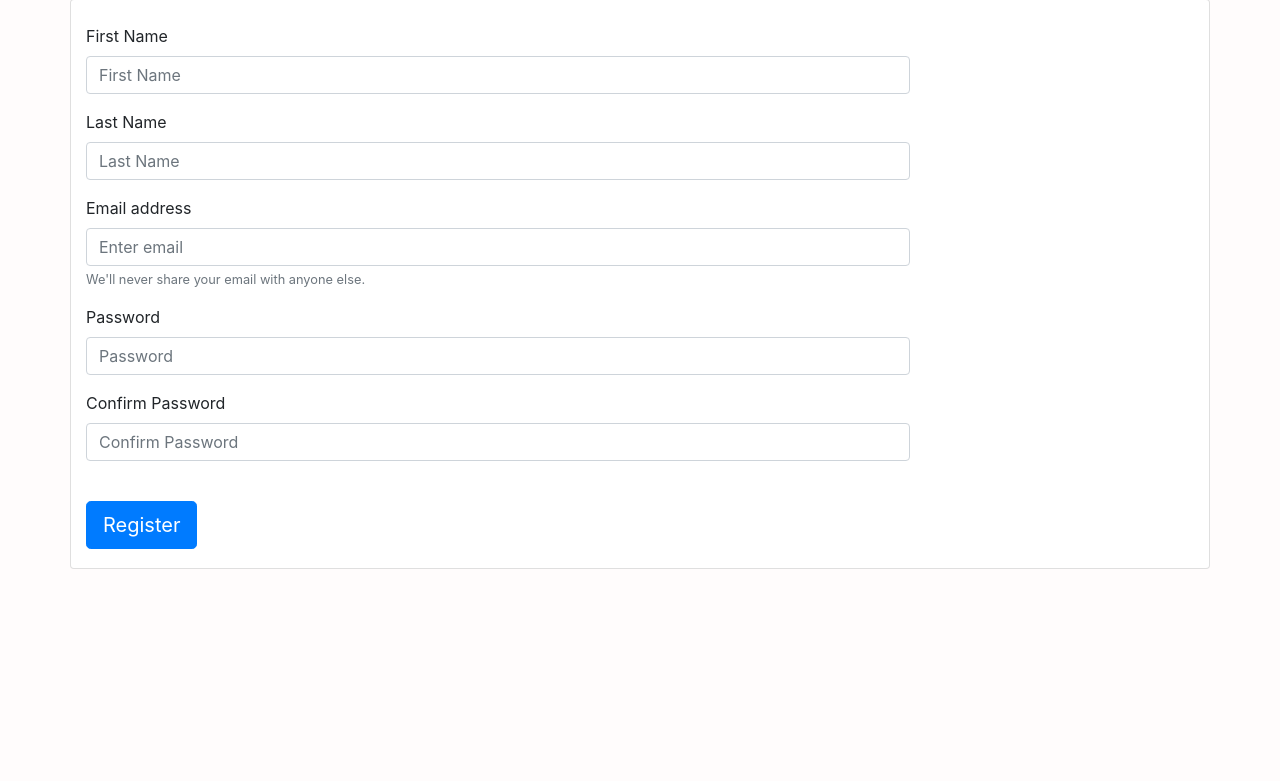
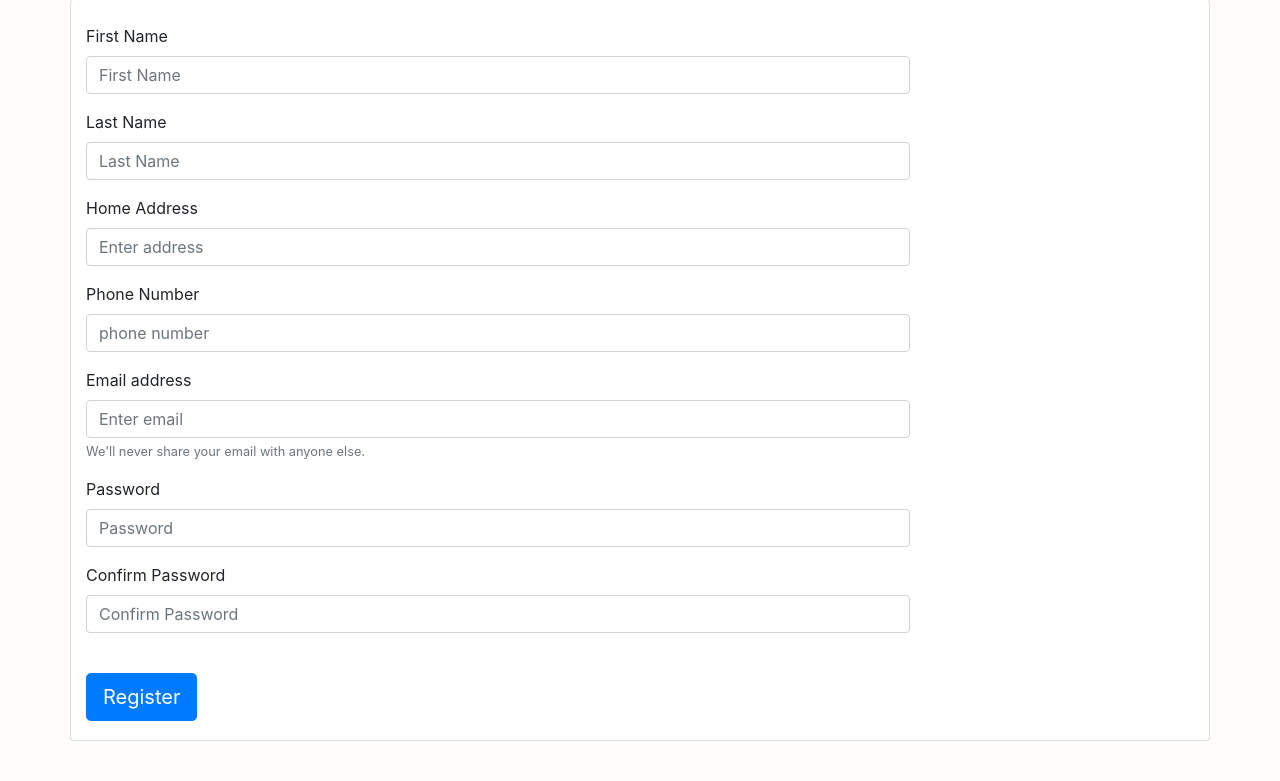
Before and after one commit to yonathanF/Hospital_Management, a Django app: page /auth/register in a window 1280 px wide. Shown: the part 155-936 px from the top of the page. Before the commit the page ends 724 px from the top, so only its background shows below. Run offline with Django 3.2, Linux system fonts and the light colour scheme; some libraries are stand-ins or nearby versions.

Commit message:
adds new user as a patient

```diff
--- a/HospitalManagement/Auth/templates/Auth/register.html
+++ b/HospitalManagement/Auth/templates/Auth/register.html
@@ -48,10 +48,21 @@ body {
   </div>
 
   <div class="form-group">
+    <label for="address">Home Address</label>
+    <input type="text" class="form-control" id="address" name="address" required aria-describedby="addressHelp" placeholder="Enter address">
+  </div>
+
+  <div class="form-group">
+    <label for="phone">Phone Number</label>
+    <input type="text" class="form-control" id="phone" name="phone" required aria-describedby="addressHelp" placeholder="phone number">
+  </div>
+
+  <div class="form-group">
     <label for="email">Email address</label>
     <input type="email" class="form-control" id="email" name="email" required aria-describedby="emailHelp" placeholder="Enter email">
     <small id="emailHelp" class="form-text text-muted">We'll never share your email with anyone else.</small>
   </div>
+
 
 
 <div class="form-group">
--- a/HospitalManagement/Auth/views.py
+++ b/HospitalManagement/Auth/views.py
@@ -2,7 +2,7 @@ from django.contrib.auth import authenticate, login, logout
 from django.contrib.auth.models import User
 from django.http import HttpResponse
 from django.shortcuts import redirect, render
-
+from .HospitalDBConnect import *
 
 def register(request):
     ''' handles the registeration process '''
@@ -13,6 +13,8 @@ def register(request):
         first_name = request.POST.get("firstName", "")
         last_name = request.POST.get("lastName", "")
         email = request.POST.get("email", "")
+        address = request.POST.get("address", "")
+        phone = request.POST.get("phone", "")
         password = request.POST.get("password", "")
 
         try:
@@ -24,6 +26,8 @@ def register(request):
                 first_name=first_name,
                 last_name=last_name)
 
+
+
         except:
             context[
                 'reg_error'] = "Something went wrong, we are trying to figure it out. Give us a min!"
@@ -33,6 +37,10 @@ def register(request):
         user = authenticate(username=email, password=password)
         if user is not None:
             login(request, user)
+
+            patientID = request.user.id
+            InsertPatient(patientID,first_name, last_name, phone, address)
+
             return redirect('/patient/home')
 
         # couldn't sign in
```
